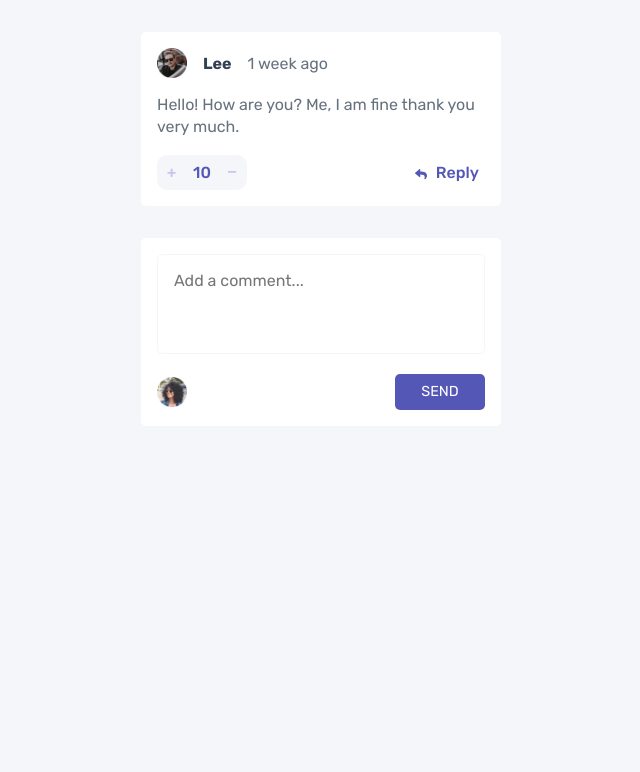
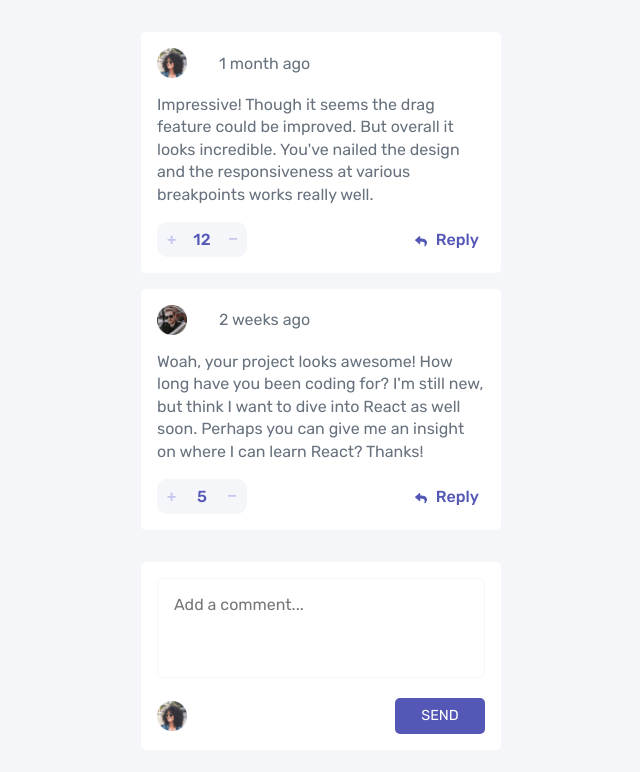
Before and after one commit to crackerFactory64/fm-comments-app, a React (Create React App) app: page / in a window 1280 px wide. Shown: the top 772 px of the page, without its empty margins (319-959 px from the left). Built offline with nearby package versions, Linux system fonts and the light colour scheme.

Commit message:
import data

```diff
--- a/src/App.js
+++ b/src/App.js
@@ -1,19 +1,27 @@
 import React from "react";
 import "./style.css";
 import Comment from "./Comment";
+import { comments } from "./commentData.js";
 export default function App() {
+  console.log(comments);
+
+  const commentsEl = comments.map((comment) => {
+    return (
+      <Comment
+        key={comment.id}
+        user={comment.username}
+        img={comment.user.image.png}
+        loggedIn={false}
+        age={comment.createdAt}
+        body={comment.content}
+        score={comment.score}
+      />
+    );
+  });
+
   return (
     <div className="container">
-      <section className="comments">
-        <Comment
-          user="Lee"
-          img="./images/avatars/image-maxblagun.png"
-          loggedIn={false}
-          age="1 week ago"
-          body="Hello! How are you? Me, I am fine thank you very much."
-          score="10"
-        />
-      </section>
+      <section className="comments">{commentsEl}</section>
       <form className="new-comment-form">
         <textarea placeholder="Add a comment..."></textarea>
         <div className="row">
--- /dev/null
+++ b/src/commentData.js
@@ -0,0 +1,63 @@
+export const comments = [
+  {
+    id: 1,
+    content:
+      "Impressive! Though it seems the drag feature could be improved. But overall it looks incredible. You've nailed the design and the responsiveness at various breakpoints works really well.",
+    createdAt: "1 month ago",
+    score: 12,
+    user: {
+      image: {
+        png: "./images/avatars/image-amyrobson.png",
+        webp: "./images/avatars/image-amyrobson.webp",
+      },
+      username: "amyrobson",
+    },
+    replies: [],
+  },
+  {
+    id: 2,
+    content:
+      "Woah, your project looks awesome! How long have you been coding for? I'm still new, but think I want to dive into React as well soon. Perhaps you can give me an insight on where I can learn React? Thanks!",
+    createdAt: "2 weeks ago",
+    score: 5,
+    user: {
+      image: {
+        png: "./images/avatars/image-maxblagun.png",
+        webp: "./images/avatars/image-maxblagun.webp",
+      },
+      username: "maxblagun",
+    },
+    replies: [
+      {
+        id: 3,
+        content:
+          "If you're still new, I'd recommend focusing on the fundamentals of HTML, CSS, and JS before considering React. It's very tempting to jump ahead but lay a solid foundation first.",
+        createdAt: "1 week ago",
+        score: 4,
+        replyingTo: "maxblagun",
+        user: {
+          image: {
+            png: "./images/avatars/image-ramsesmiron.png",
+            webp: "./images/avatars/image-ramsesmiron.webp",
+          },
+          username: "ramsesmiron",
+        },
+      },
+      {
+        id: 4,
+        content:
+          "I couldn't agree more with this. Everything moves so fast and it always seems like everyone knows the newest library/framework. But the fundamentals are what stay constant.",
+        createdAt: "2 days ago",
+        score: 2,
+        replyingTo: "ramsesmiron",
+        user: {
+          image: {
+            png: "./images/avatars/image-juliusomo.png",
+            webp: "./images/avatars/image-juliusomo.webp",
+          },
+          username: "juliusomo",
+        },
+      },
+    ],
+  },
+];
--- a/src/style.css
+++ b/src/style.css
@@ -63,6 +63,9 @@
 }
 
 .comments {
+  display: flex;
+  flex-direction: column;
+  gap: var(--gap);
   margin-block: 2em;
 }
 
```
